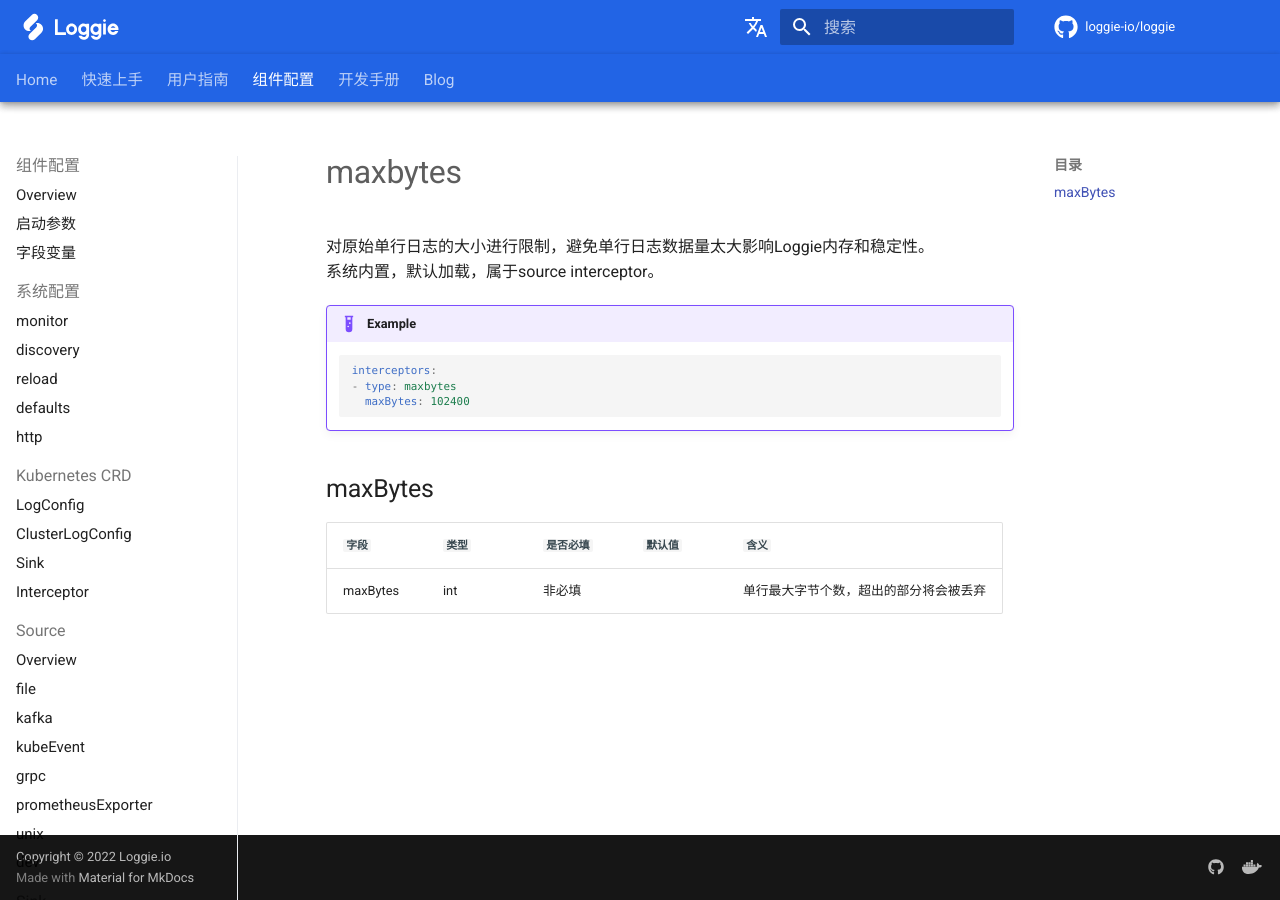
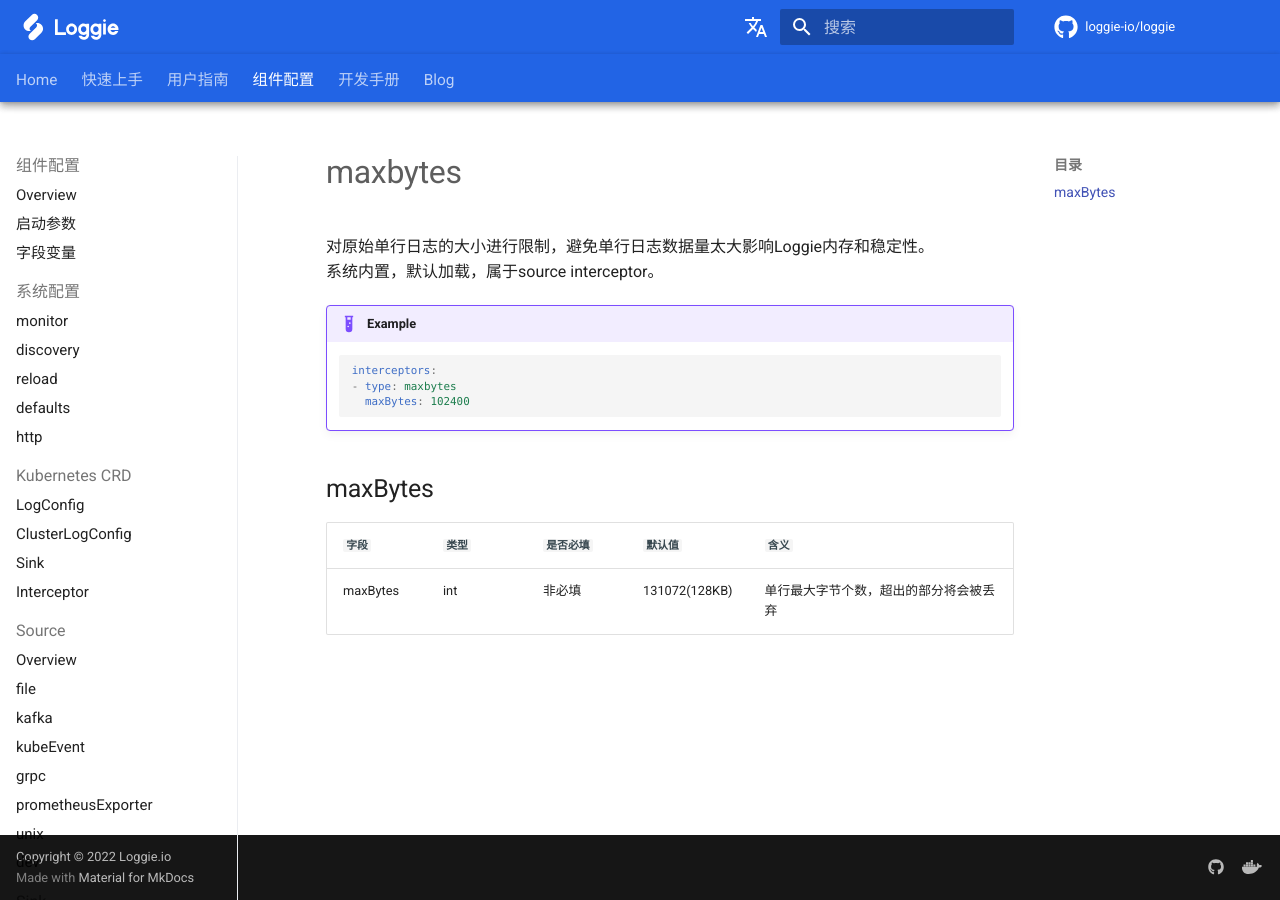
Before and after one commit to loggie-io/docs, an MkDocs documentation site: the page built from docs/reference/pipelines/interceptor/maxbytes.md, in a window 1280 px wide. Built offline with MkDocs 1.6.1 and Material for MkDocs 9.7.7, drawn with Linux system fonts in a browser that asks for light colours; some web fonts are replaced; comment, search, counter and statistics services are not loaded.

Commit message:
Update maxbytes.md (#124)

```diff
--- a/docs/reference/pipelines/interceptor/maxbytes.md
+++ b/docs/reference/pipelines/interceptor/maxbytes.md
@@ -15,4 +15,4 @@
 
 |    `字段`   |    `类型`    |  `是否必填`  |  `默认值`  |  `含义`  |
 | ---------- | ----------- | ----------- | --------- | -------- |
-| maxBytes | int  |    非必填    |    | 单行最大字节个数，超出的部分将会被丢弃 |
+| maxBytes | int  |    非必填    |  131072(128KB)  | 单行最大字节个数，超出的部分将会被丢弃 |
```
